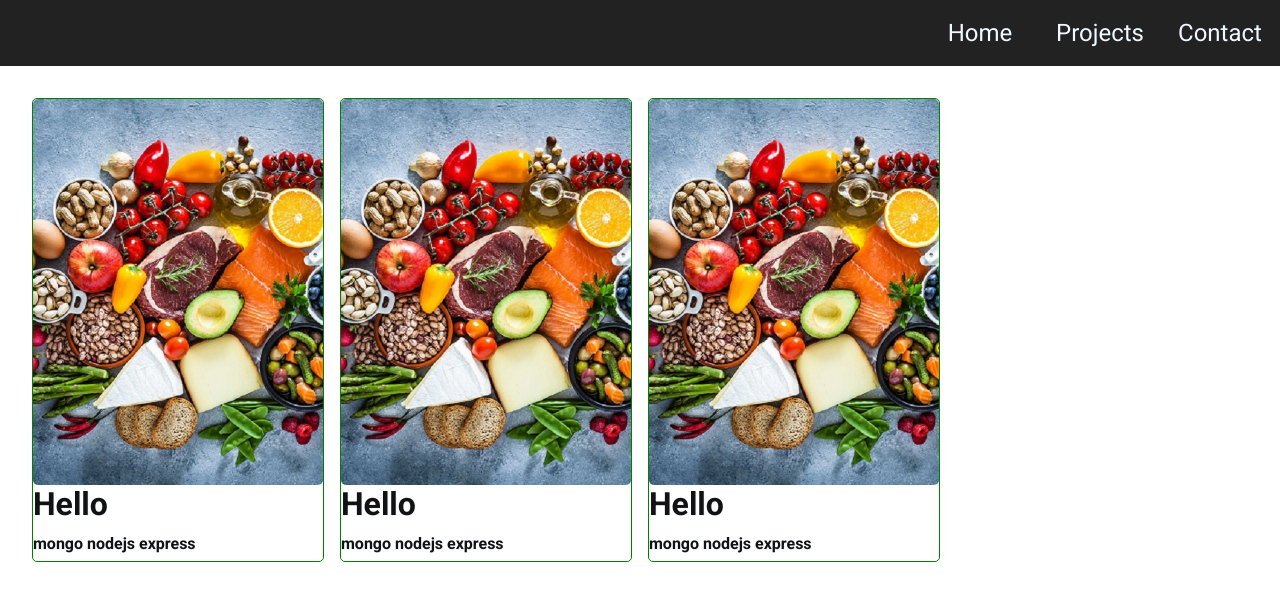
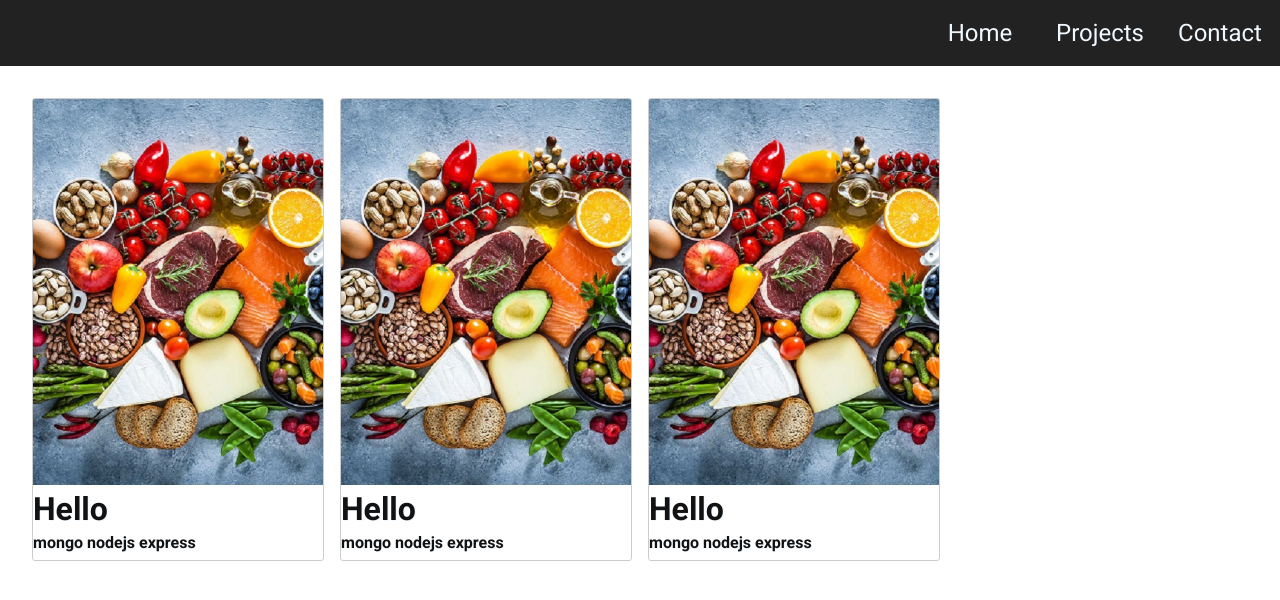
Before and after one commit to turkaytunc/personal-website, a React (Create React App) app: page /projects in a window 1280 px wide. Shown: the top 600 px of the page. Built offline with nearby package versions, Linux system fonts and the light colour scheme; a web font is replaced by a local one.

Commit message:
add animations

```diff
--- a/src/components/project-card/project-card.scss
+++ b/src/components/project-card/project-card.scss
@@ -1,15 +1,29 @@
 .projectcard-wrapper-div {
   display: grid;
   grid-template-rows: 8fr 1fr min-content;
-  border-radius: 5px;
+  border-radius: 3px;
   padding-bottom: 0.5em;
-  border: 1px solid green;
+  border: 1px solid #ccc;
+  align-items: center;
+  justify-content: center;
+  animation: scaleIn 1s ease-in-out forwards;
+
+  position: relative;
+  top: 0;
+
+  &:hover {
+    transition: all 0.2s ease-out;
+    top: -5px;
+    border: 1px solid #999;
+  }
 
   img {
     margin: 0 auto;
     width: 100%;
+    height: 100%;
     overflow: hidden;
-    border-radius: 5px;
+    border-top-left-radius: 2px;
+    border-top-right-radius: 2px;
   }
 
   h1,
```
